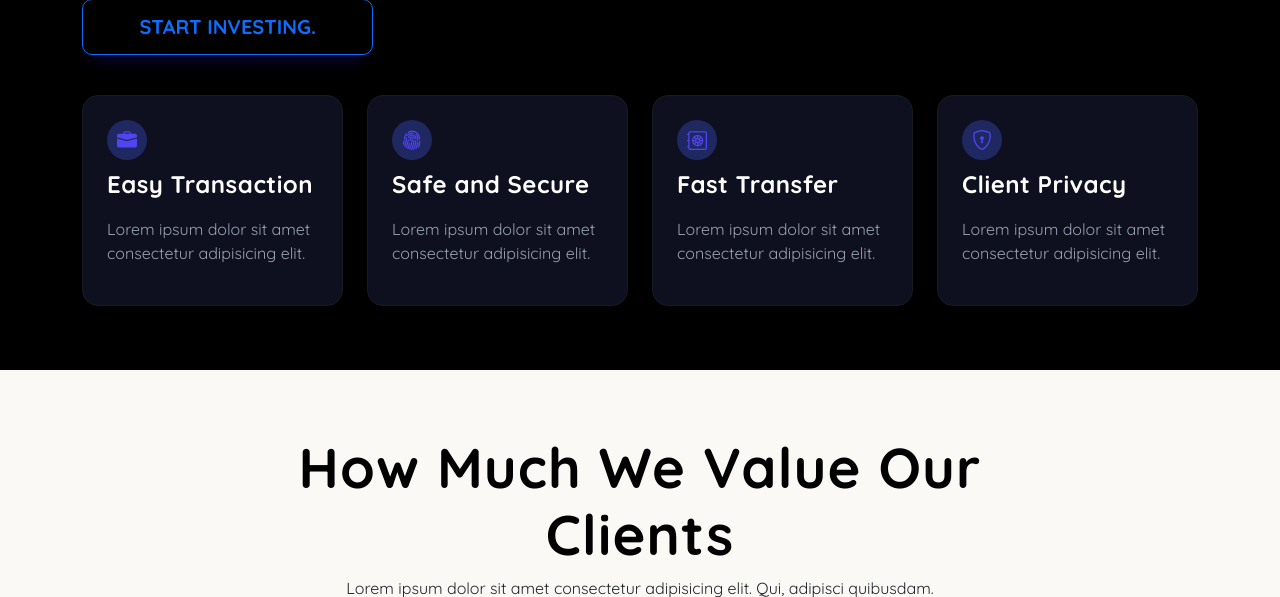
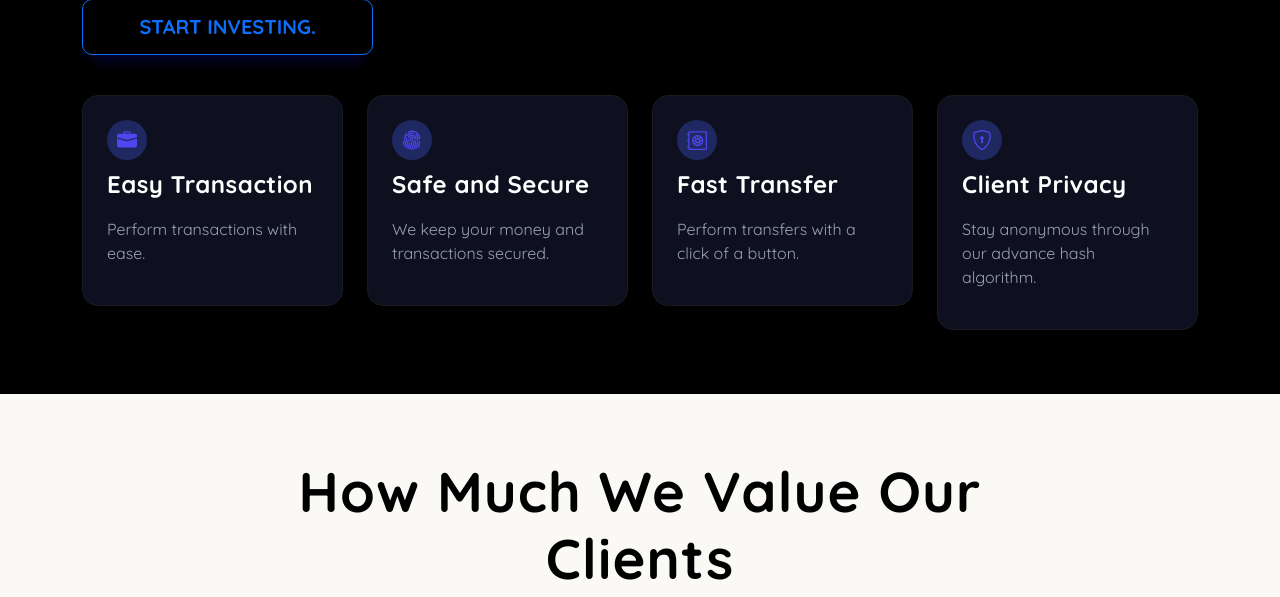
Before and after one commit to ndmichael/digital_banking, a Django app: page / in a window 1280 px wide. Shown: the part 2452-3049 px from the top of the page. Run offline with Django 4.2, Linux system fonts and the light colour scheme; some libraries are stand-ins or nearby versions.

Commit message:
made properchanges to the investment section

```diff
--- a/dbank/templates/dbank/index.html
+++ b/dbank/templates/dbank/index.html
@@ -106,14 +106,18 @@
         </section>
     </div>
 </section>
+<!-- end of about -->
 
+<!--investment section -->
 <section class="investment">
     <div class="container">
         <section class="row gx-5">
             <div class="col-12 col-md-5 align-self-center">
-                    <h3>How Investment Works</h3>
+                    <h3>Why You Start Investing</h3>
                     <p class="py-4">
-                        Lorem ipsum, dolor sit amet consectetur adipisicing elit. In repudiandae ut, perspiciatis ex eum modi alias, odit officiis explicabo aperiam optio pariatur fugiat inventore suscipit nobis illum veritatis quibusdam praesentium!
+                        Investments is a very effective way of <b class="text-primary">wealth building</b> by putting your money to work.
+                        By investing with us, we put your money to work while you have time to focus on other things while earning <b>Big.</b>
+
                     </p>
                     <p>
                         <a href="#" class="btn btn-lg btn-outline-primary col-12 col-md-8">START INVESTING.</a>
@@ -121,7 +125,7 @@
             </div>
             <div class="col-12 col-md-7">
                 <div>
-                    <img src="{% static 'dbank/images/slide3.jpg' %}" alt="" class="img-fluid">
+                    <img src="{% static 'dbank/images/slide3.jpg' %}" alt="" class="img-fluid rounded-5">
                 </div>
             </div>
         </section>
@@ -131,7 +135,7 @@
                     <i class="bi bi-briefcase-fill"></i>
                     <h4>Easy Transaction</h4>
                     <p>
-                        Lorem ipsum dolor sit amet consectetur adipisicing elit.
+                        Perform transactions with ease.
                     </p>
                 </div>
             </div>
@@ -140,7 +144,7 @@
                     <i class="bi bi-fingerprint"></i>
                     <h4>Safe and Secure</h4>
                     <p>
-                        Lorem ipsum dolor sit amet consectetur adipisicing elit.
+                        We keep your money and transactions secured.
                     </p>
                 </div>
             </div>
@@ -149,7 +153,7 @@
                     <i class="bi bi-safe2"></i>
                     <h4>Fast Transfer</h4>
                     <p>
-                        Lorem ipsum dolor sit amet consectetur adipisicing elit.
+                        Perform transfers with a click of a button.
                     </p>
                 </div>
             </div>
@@ -158,7 +162,7 @@
                     <i class="bi bi-shield-lock"></i>
                     <h4>Client Privacy</h4>
                     <p>
-                        Lorem ipsum dolor sit amet consectetur adipisicing elit.
+                       Stay anonymous through our advance hash algorithm.
                     </p>
                 </div>
             </div>
```
